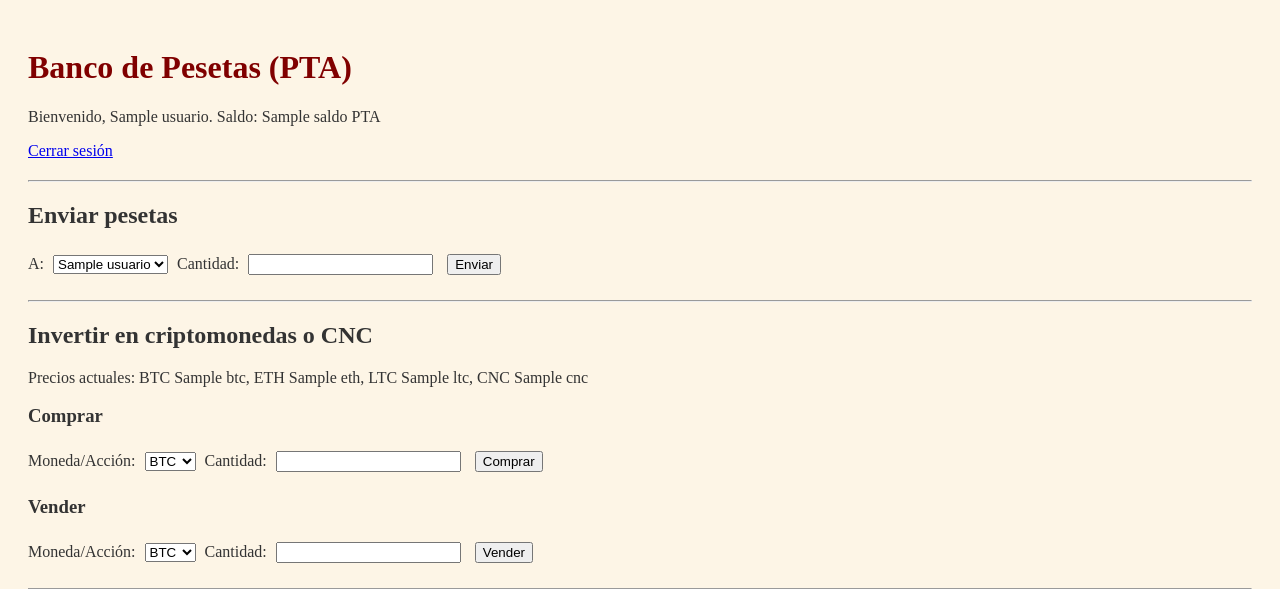
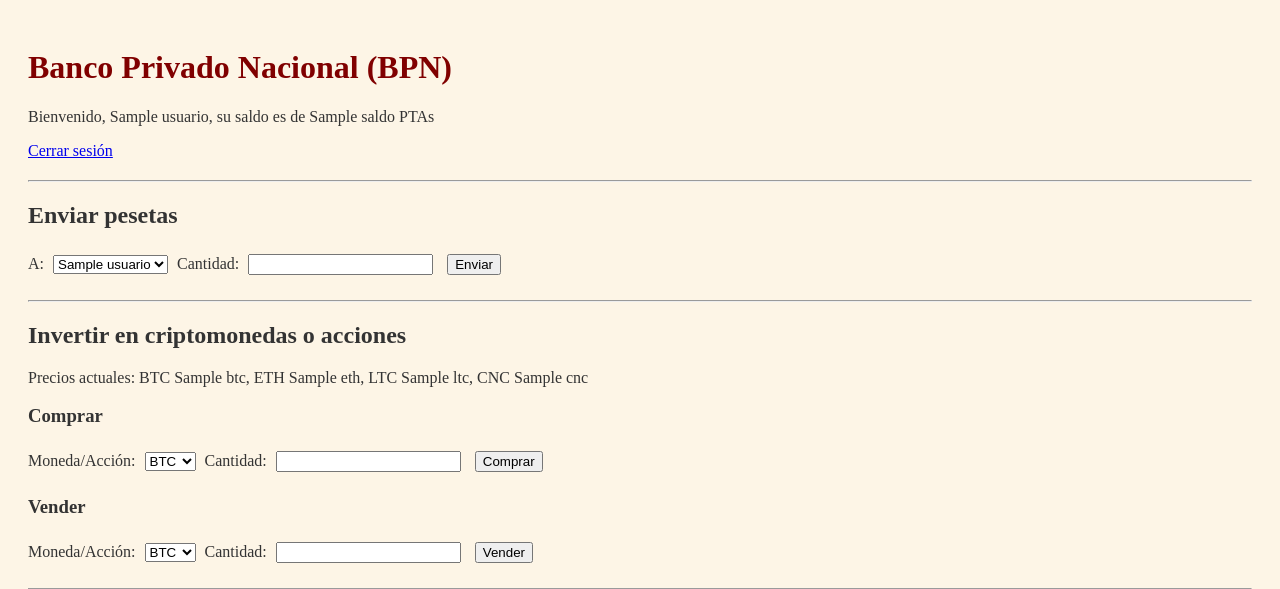
Before and after one commit to Rogamoll/BancoPesetas, a Flask app: template templates/index.html in a window 1280 px wide. Shown: the top 589 px of the page. Run offline with Flask 3, Linux system fonts and the light colour scheme; the template is opened without the code that fills it: most values are stand-ins (such as "Sample title", 1, 10 or a date in 2020).

Commit message:
Correción de textos de index.html

```diff
--- a/templates/index.html
+++ b/templates/index.html
@@ -2,7 +2,7 @@
 <html>
 <head>
 <meta charset="UTF-8">
-<title>Banco de Pesetas (PTA)</title>
+<title>Banco Privado Nacional (BPN)</title>
 <style>
 body { font-family: serif; background-color: #fdf5e6; color: #333; padding: 20px; }
 h1 { color: #800000; }
@@ -12,8 +12,8 @@ hr { margin: 20px 0; }
 </head>
 <body>
 
-<h1>Banco de Pesetas (PTA)</h1>
-<p>Bienvenido, {{usuario}}. Saldo: {{saldo}} PTA</p>
+<h1>Banco Privado Nacional (BPN)</h1>
+<p>Bienvenido, {{usuario}}, su saldo es de {{saldo}} PTAs</p>
 <a href="/logout">Cerrar sesión</a>
 
 {% if usuario == fondador %}
@@ -41,7 +41,7 @@ hr { margin: 20px 0; }
 </form>
 
 <hr>
-<h2>Invertir en criptomonedas o CNC</h2>
+<h2>Invertir en criptomonedas o acciones</h2>
 <p id="precios">Precios actuales: BTC {{precios.BTC}}, ETH {{precios.ETH}}, LTC {{precios.LTC}}, CNC {{precios.CNC}}</p>
 
 <h3>Comprar</h3>
@@ -93,7 +93,7 @@ async function actualizarPrecios() {
     document.getElementById("precios").innerText =
         `BTC ${data.BTC}, ETH ${data.ETH}, LTC ${data.LTC}, CNC ${data.CNC}`;
 }
-setInterval(actualizarPrecios, 5000); // Cada 5 segundos
+setInterval(actualizarPrecios, 5000); // Cada 4 segundos
 </script>
 
 </body>
```
